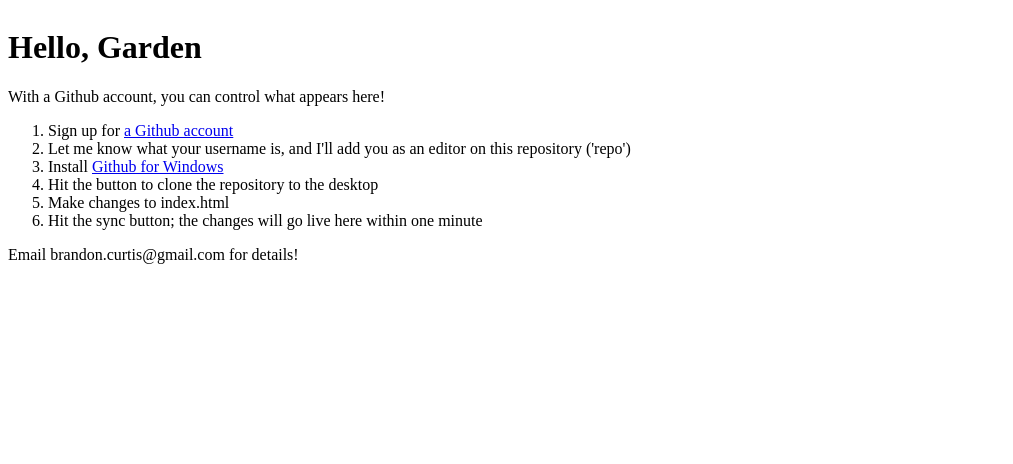
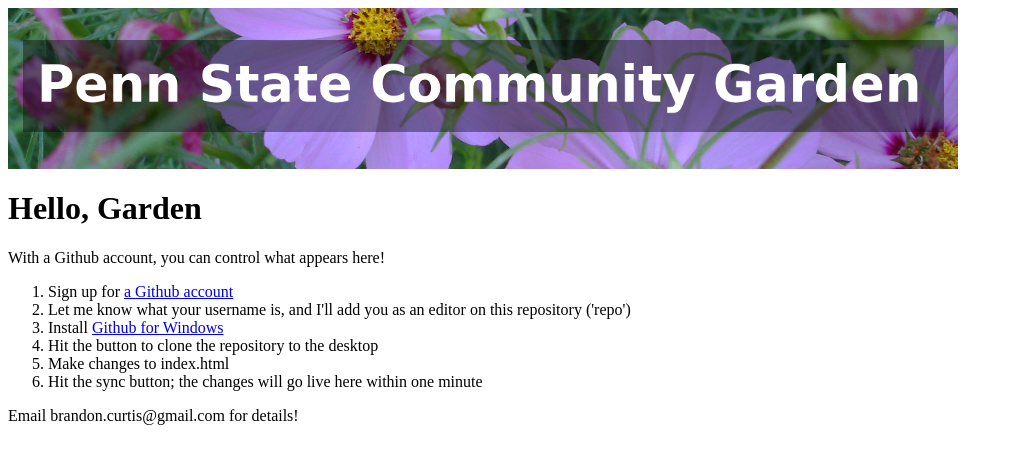
Before and after one commit to BC-Design/www-psugarden, a plain HTML site: page index.html in a window 1280 px wide. Shown: the whole page, without its empty margins (0-1013 px from the left). Drawn offline with Linux system fonts and the light colour scheme.

Commit message:
updated the banner

```diff
--- a/index.html
+++ b/index.html
@@ -4,7 +4,7 @@
 </head>
 
 <body>
-<img href="img/garden_logo.png" />
+<img src="img/garden_logo.png" />
 
 <h1>Hello, Garden</h1>
 
```
